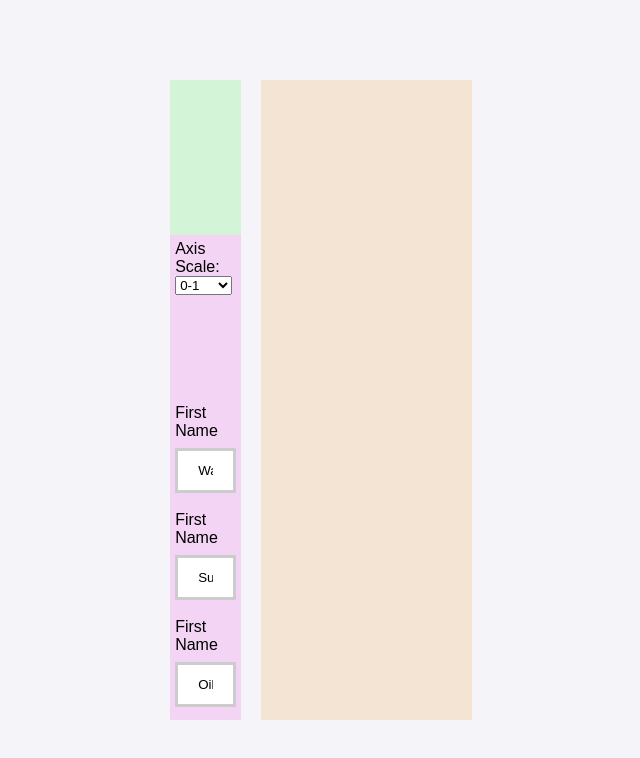
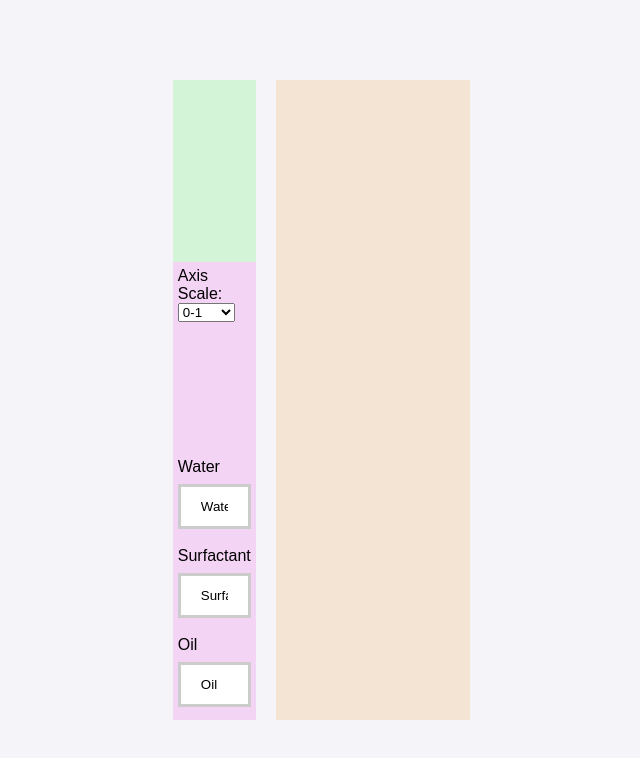
Before and after one commit to maliege/TernaryWeb, a website built with Vite: page index.html in a window 1280 px wide. Shown: the whole page, without its empty margins (302-942 px from the left). Built offline with nearby package versions, Linux system fonts and the light colour scheme; what handsontable, plotly.js-dist would draw is missing.

Commit message:
Sadece metin etiketleri

```diff
--- a/index.html
+++ b/index.html
@@ -21,7 +21,7 @@
             <div class="settings">
 
               <form>
-                <label for="fname">First Name</label>
+                <label for="fname">Water</label>
                 <input type="text" id="aname" name="aname" value="Water">
 
               </form>
@@ -29,7 +29,7 @@
             <div class="settings">
 
               <form>
-                <label for="fname">First Name</label>
+                <label for="fname">Surfactant</label>
                 <input type="text" id="bname" name="bname" value="Surfactant">
 
               </form>
@@ -37,7 +37,7 @@
             <div class="settings">
 
               <form>
-                <label for="fname">First Name</label>
+                <label for="fname">Oil</label>
                 <input type="text" id="cname" name="cname" value="Oil">
 
               </form>
```
